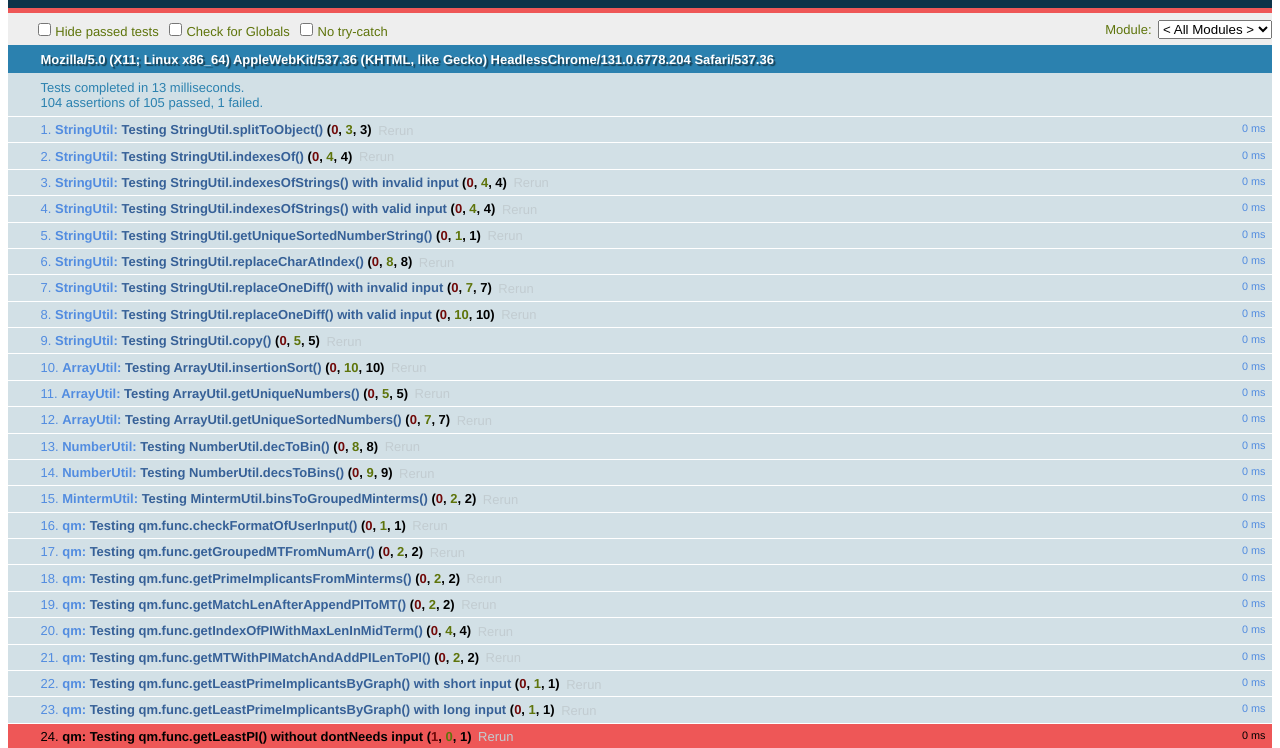
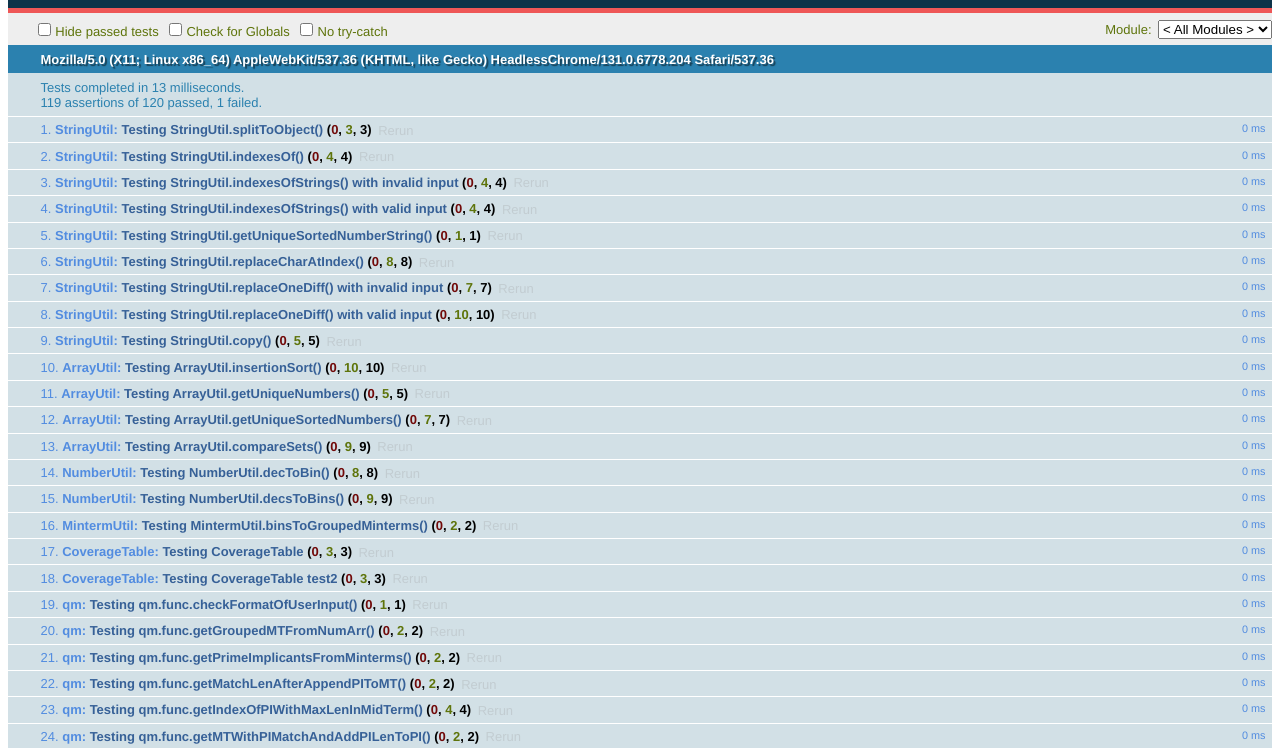
Before and after one commit to LarryBattle/quine-mccluskeyjs, a plain HTML site: page tests/QM-testcases.html in a window 1280 px wide. Shown: the part 48-796 px from the top of the page. Drawn offline with Linux system fonts and the light colour scheme.

Commit message:
Added ArrayUtil.compareSets()

```diff
--- a/src/ArrayUtil.js
+++ b/src/ArrayUtil.js
@@ -11,6 +11,26 @@ ArrayUtil.arrayToSet = function (arr) {
 		obj[arr[i]] = 1;
 	}
 	return obj;
+};
+// Returns 0 if b is a subset of a, and 1 if a is a subset of b.
+// This function assumes that the arrays are contain unique sorted values.
+ArrayUtil.compareSets = function(a,b){
+  if(!ArrayUtil.isArray(a) || !ArrayUtil.isArray(b)){
+    throw new Error("Both a and b must be arrays.");
+  }
+  var x = (a.length < b.length) ? 1 : 0;
+  if(b.length < a.length){
+    var tmp = a;
+    //@todo Check out if this causes a performance hit.
+    a = b.concat();
+    b = tmp.concat();
+  }
+  for(var i = 0, l = a.length; i < l; i++){
+    if(a[i] !== b[i]){
+      return -1;
+    }
+  }
+  return x;
 };
 ArrayUtil.filter = function( arr, fn ){
   if(!ArrayUtil.isArray(arr)){
--- a/src/CoverageTable.js
+++ b/src/CoverageTable.js
@@ -21,7 +21,8 @@ ctp.addPrimeImp = function(binaryStr, minterms){
   this.primeImps.push({
     binaryStr : binaryStr,
     orginalMinterms: minterms.concat(),
-    minterms : minterms
+//@todo Find out if there is a huge performance hit
+    minterms : ArrayUtil.getUniqueSortedNumbers( minterms )
   });
   return this;
 };
--- a/tests/QM-testcases.html
+++ b/tests/QM-testcases.html
@@ -18,6 +18,7 @@ Date: 6/28/2012
 	<script src="../src/NumberUtil.js"></script>
 	<script src="../src/MintermUtil.js"></script>
 	<script src="../src/BinaryFunction.js"></script>
+	<script src="../src/CoverageTable.js"></script>
 	<script src="../src/qm.js"></script>
 
 	<script src="../vendor/jquery/jquery-1.11.0.min.js"></script>
--- a/tests/js/QM-testcases.js
+++ b/tests/js/QM-testcases.js
@@ -128,6 +128,20 @@ var runTests = function () {
         deepEqual(func([3, 3, 3, 2, 2, 1]), [1, 2, 3]);
         deepEqual(func([1, 10, 3, 10, 10, 10, 5, 3, 2, 1]), [1, 2, 3, 5, 10]);
     });
+    test("Testing ArrayUtil.compareSets()", function(){
+      var fn = ArrayUtil.compareSets;
+      equal(fn([1,2,3,4,5],[1,2,3]), 0 );
+      equal(fn([1,2,3],[1,2,3]), 0 );
+      equal(fn([1,2,3],[1]), 0 );
+
+      equal(fn([1,2,3],[1,2,3,4,5]), 1 );
+      equal(fn([1],[1,2,3]), 1 );
+
+      equal(fn([1,2],[1,3]), -1);
+      equal(fn([1,2],[2,3]), -1);
+      equal(fn([1,2],[3]), -1);
+      equal(fn([1,2],[3,4]), -1);
+    });
     module("NumberUtil");
     test("Testing NumberUtil.decToBin()", function () {
         var func = NumberUtil.decToBin;
@@ -152,7 +166,7 @@ var runTests = function () {
         deepEqual(func([0, 1, 2, 3], 5), ["00000", "00001", "00010", "00011"]);
         deepEqual(func([0, 1, 2, 2, 3, 3, 3], 5, true), ["00000", "00001", "00010", "00011"]);
     });
-	module("MintermUtil");
+    module("MintermUtil");
     test("Testing MintermUtil.binsToGroupedMinterms()", function () {
         var func = function (arr) {
             return MintermUtil.binsToGroupedMinterms(NumberUtil.decsToBins(arr));
@@ -203,7 +217,38 @@ var runTests = function () {
         };
         deepEqual(func([0, 1, 2, 3, 4, 5, 6, 7]), obj);
     });
-	module("qm");
+    module("CoverageTable");
+    test("Testing CoverageTable", function(){
+      var o = new CoverageTable();
+      o.setMinterms([1]);
+      o.addPrimeImp("1", [1]);
+      o.updatePrimeImps();
+      deepEqual(o.getActivePrimeImps(), []);
+      var x = o.getEssentialPrimeImps();
+      deepEqual(x, [0]);
+      o.usePrimeImps(x);
+      o.updatePrimeImps();
+      equal(o.getActivePrimeImps().length, 1);
+    });
+    test("Testing CoverageTable test2", function(){
+      var o = new CoverageTable();
+      o.setMinterms([4,5,6,8,9,10,13]);
+      o.addPrimeImp("0-00", [0,4]);
+      o.addPrimeImp("-000", [0,8]);
+      o.addPrimeImp("100-", [8,9]);
+      o.addPrimeImp("10-0", [8,10]);
+      o.addPrimeImp("1-01", [9,13]);
+      o.addPrimeImp("01--", [4,5,6,7]);
+      o.addPrimeImp("-1-1", [5,7,13,15]);
+      o.updatePrimeImps();
+      deepEqual(o.getActivePrimeImps(), []);
+      var x = o.getEssentialPrimeImps();
+      equal(x.length, 2);
+      o.usePrimeImps(x);
+      o.updatePrimeImps();
+      equal(o.getActivePrimeImps().length, 2);
+    });
+    module("qm");
     test("Testing qm.func.checkFormatOfUserInput()", function () {
         var func = qm.func.checkFormatOfUserInput;
         var obj = {
```
